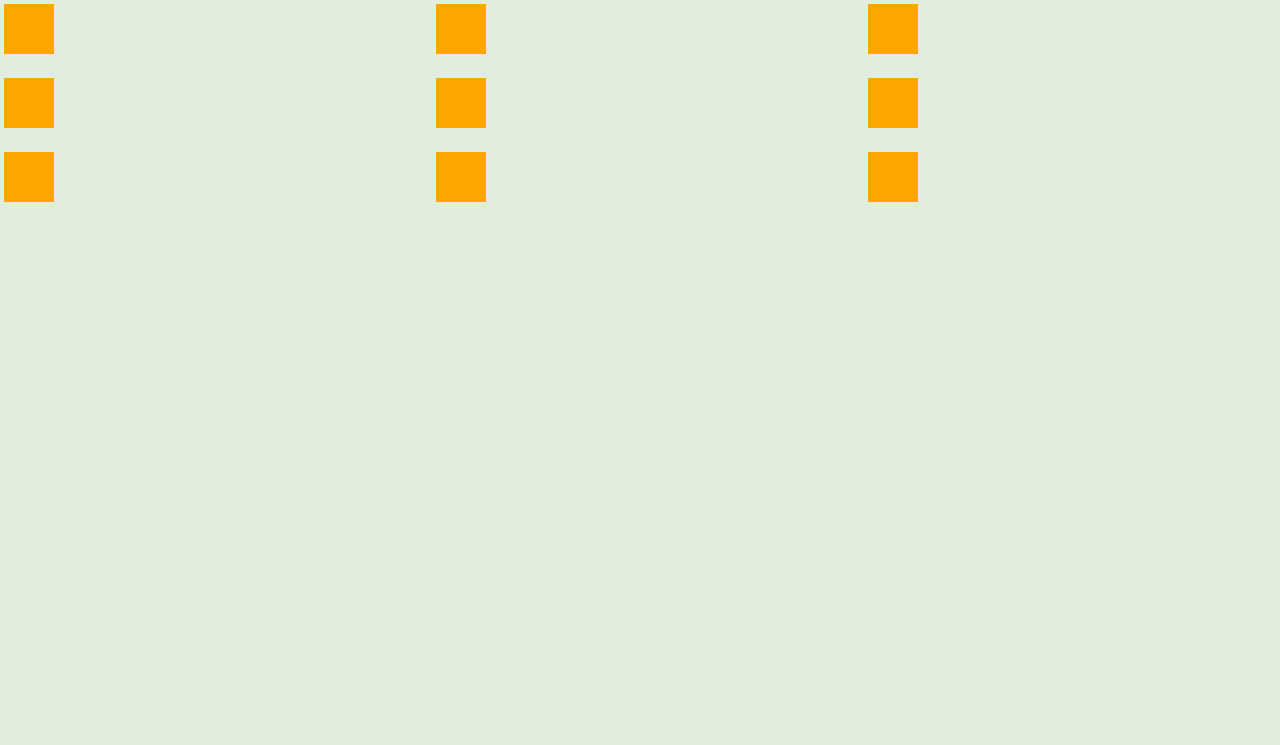
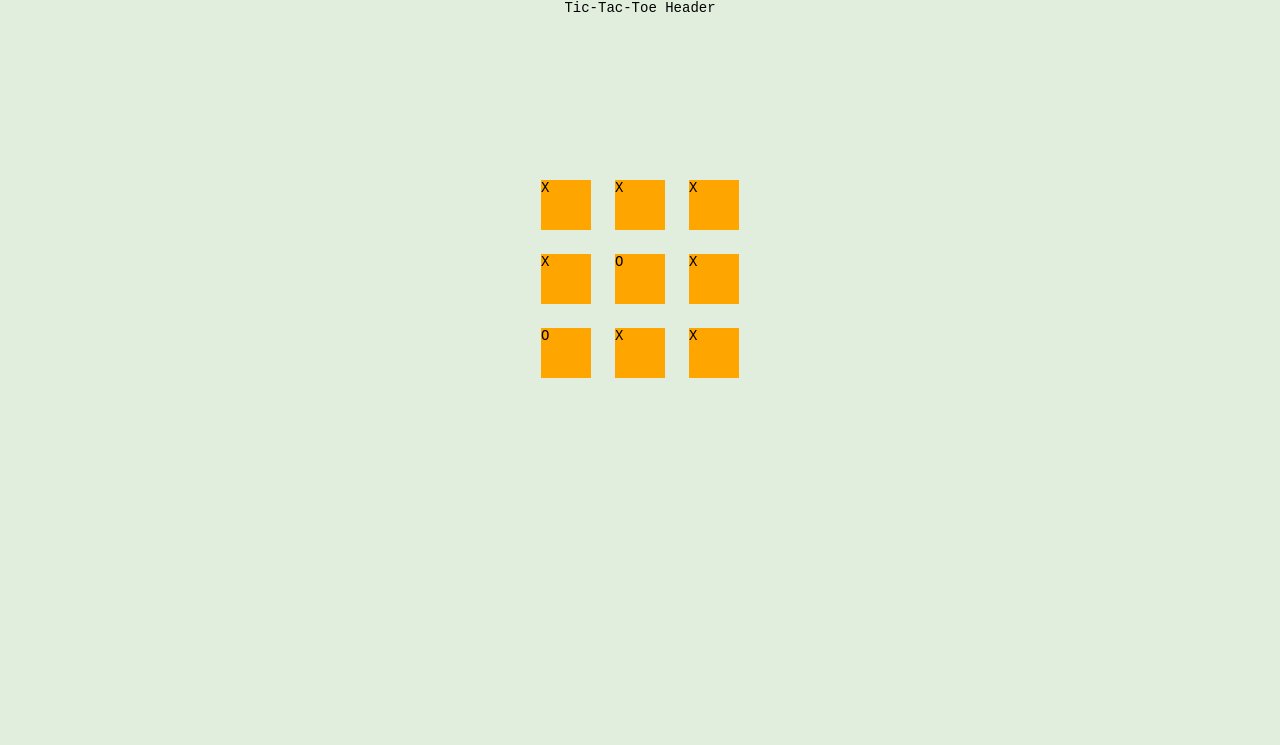
Before and after one commit to teajm/tic-tac-toe, a website: page index.html in a window 1280 px wide. Shown: the top 745 px of the page. Drawn offline with Linux system fonts and the light colour scheme.

Commit message:
formatted TTT grid

```diff
--- a/app.js
+++ b/app.js
@@ -5,10 +5,13 @@ const gameBoard = (() =>{
         board.push('');
     }
     board.forEach((element,index) => {
+        var chosenValue = Math.random() < 0.5 ? "X" : "O";
         const gameSquare = document.createElement('div');
         gameSquare.className = 'gamesquare';
         gameboardDiv.appendChild(gameSquare);
+        gameSquare.innerText = chosenValue;
     })
+
     Array.from(gameboardDiv.children).forEach((gameSquare, index) => {
         gameSquare.addEventListener('click', () =>{
             //render player marker
--- a/index.html
+++ b/index.html
@@ -9,7 +9,7 @@
 </head>
 <body>
     <div class = "header">
-
+        Tic-Tac-Toe Header
     </div>
 
     <div class ="gameboard">
--- a/style.css
+++ b/style.css
@@ -13,6 +13,12 @@ body{
     /* font-family: 'Rubik', sans-serif; */
     font-family: monospace;
     font-size: 14px;
+    display:flex;
+    flex-direction: column;
+    align-items: center;
+}
+.header{
+    margin-bottom:10rem;
 }
 .footer{
     background-color: #183A1D;
@@ -31,9 +37,12 @@ body{
 }
 .gameboard{
     display:grid;
+    width:auto;
+    height:auto;
     grid-template-rows: repeat(3, 1fr);
     grid-template-columns: repeat(3, 1fr);
     grid-gap: 1rem;
+    justify-items: center;
 }
 .gamesquare{
     width:50px;
```
